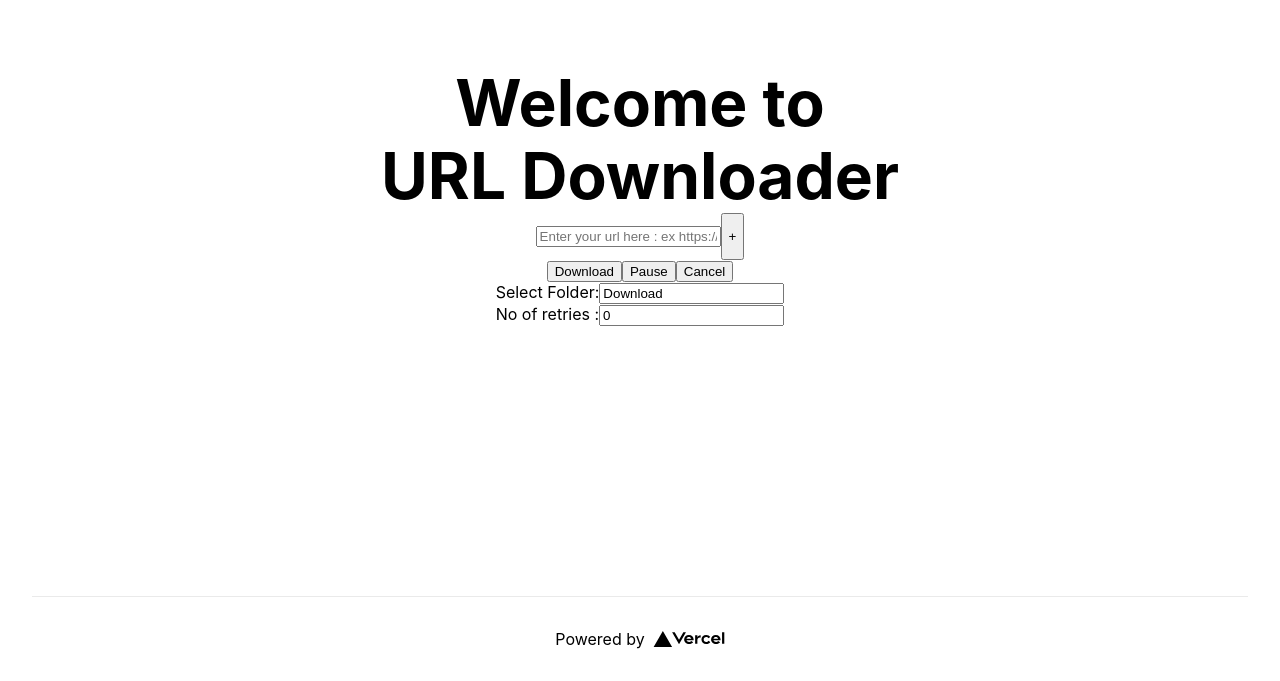
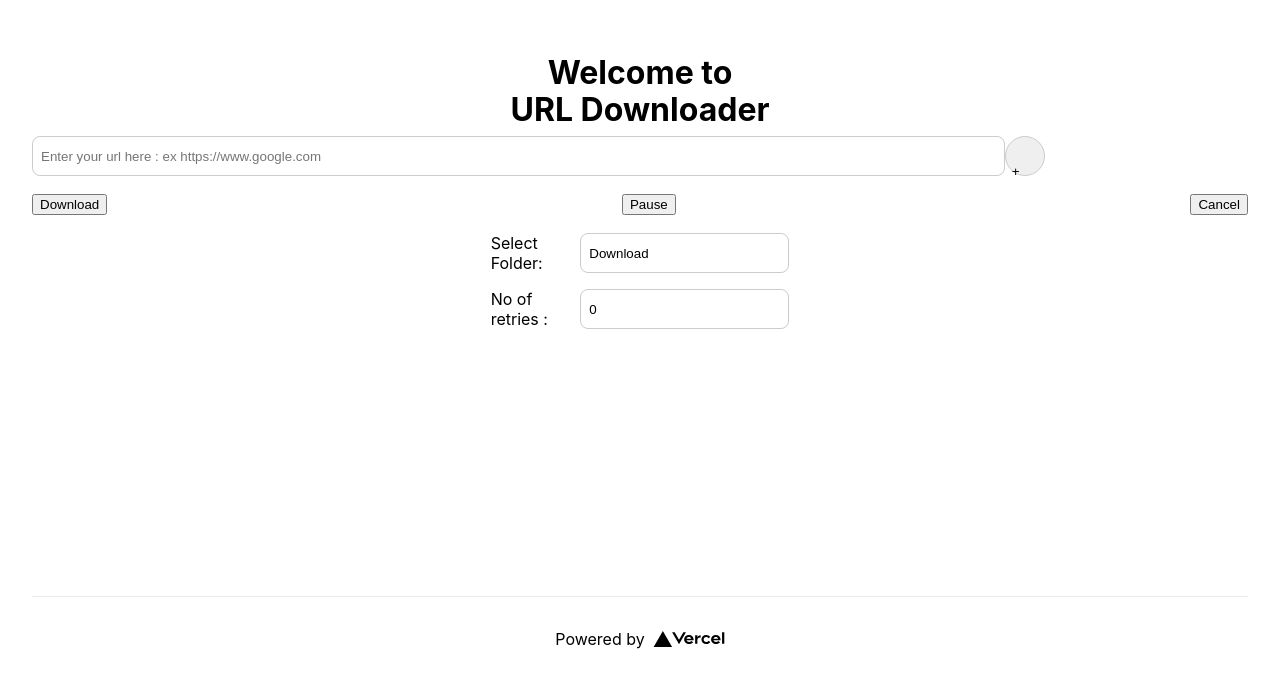
Before and after one commit to farhan-ibrahim/next-url-downloader, a Next.js app: page / in a window 1280 px wide. Shown: the part 204-885 px from the top of the page. Built offline with nearby package versions, Linux system fonts and the light colour scheme.

Commit message:
💄 add : styling

```diff
--- a/styles/Home.module.css
+++ b/styles/Home.module.css
@@ -12,9 +12,55 @@
   align-items: center;
 }
 
+.input {
+  padding: 0.5rem;
+  width: 80%;
+  height: 5vh;
+  border: 1px solid #ccc;
+  border-radius: 8px;
+  /* margin-bottom: 1rem; */
+  padding: 8px;
+  /* margin-top: 10px; */
+}
+
+.item {
+  display: flex;
+  flex-direction:'row';
+  align-items:'center';
+  justify-content:'space-between';
+  padding: 8px 0;
+  width:100%;
+}
+
+.addBtn {
+  display: flex;
+  flex-direction: column;
+  align-items:'center';
+  justify-content:'center';
+  border: 1px solid #ccc;
+  border-radius: 2.5vh;
+  height: 5vh;
+  width: 5vh;
+  line-height: 5vh;
+}
+
+.progress {
+  width: 60%;
+  /* border: 1px solid #ccc;
+  border-radius: 3px; */
+  margin-bottom: 1rem;
+}
+
+.control {
+  display: flex;
+  width: 100%;
+  flex-direction: row;
+  padding:10px 0px;
+  justify-content: space-between;
+}
+
 .footer {
   display: flex;
-  flex: 1;
   padding: 2rem 0;
   border-top: 1px solid #eaeaea;
   justify-content: center;
@@ -42,7 +88,7 @@
 .title {
   margin: 0;
   line-height: 1.15;
-  font-size: 4rem;
+  font-size: 2rem;
 }
 
 .title,
```
